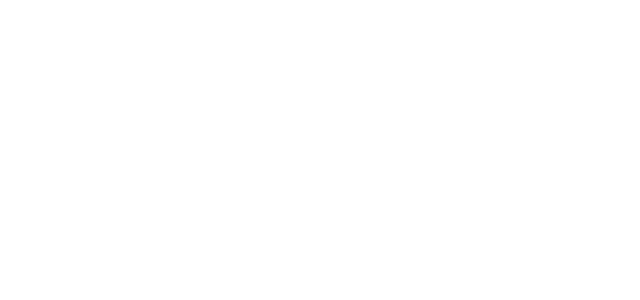
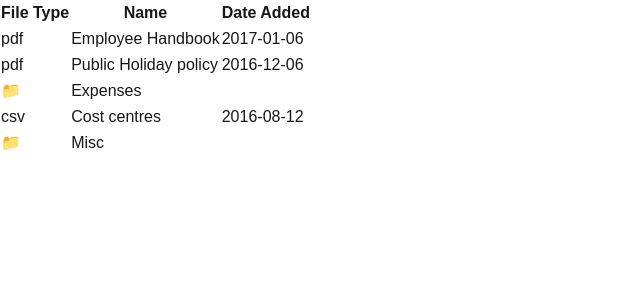
Before and after one commit to hwgwalker/document-viewer-task, a Next.js app: page / in a window 1280 px wide. Shown: the top 300 px of the page, without its empty margins (0-640 px from the left). Built offline with nearby package versions, Linux system fonts and the light colour scheme.

Commit message:
add table with data to page

```diff
--- a/app/_components/FileExplorer/FileExplorer.tsx
+++ b/app/_components/FileExplorer/FileExplorer.tsx
@@ -1,6 +1,7 @@
 import { FileType } from "@/app/_types/FileDataType";
 import { ComponentPropsWithoutRef, useMemo, useState } from "react";
 import { FileRow } from "../FileRow/FileRow";
+import { FolderRow } from "../FolderRow/FolderRow";
 
 type FileExplorerProps = ComponentPropsWithoutRef<"table"> & {
   data?: FileType[];
@@ -41,19 +42,7 @@
           <th onClick={() => setSortBy("date")}>Date Added</th>
         </tr>
       </thead>
-      <tbody>
-        {sortedItems &&
-          sortedItems.map((file, index) =>
-            file.type === "folder" ? (
-              <tr key={index}>
-                <td>📁</td>
-                <td>{file.name}</td>
-              </tr>
-            ) : (
-              <FileRow file={file} key={index} />
-            )
-          )}
-      </tbody>
+      <tbody>{sortedItems && sortedItems.map((item, index) => (item.type === "folder" ? <FolderRow folder={item} key={index} /> : <FileRow file={item} key={index} />))}</tbody>
     </table>
   );
 }
--- a/app/page.tsx
+++ b/app/page.tsx
@@ -1,5 +1,11 @@
 "use client";
+import fileData from "../public/file-data.json";
+import { FileExplorer } from "./_components/FileExplorer/FileExplorer";
 
 export default function Home() {
-  return <div className=""></div>;
+  return (
+    <div className="">
+      <FileExplorer data={fileData} />
+    </div>
+  );
 }
--- /dev/null
+++ b/public/file-data.json
@@ -0,0 +1,51 @@
+[
+    {
+        "type": "pdf",
+        "name": "Employee Handbook",
+        "added": "2017-01-06"
+    },
+    {
+        "type": "pdf",
+        "name": "Public Holiday policy",
+        "added": "2016-12-06"
+    },
+    {
+        "type": "folder",
+        "name": "Expenses",
+        "files":
+        [
+            {
+                "type": "doc",
+                "name": "Expenses claim form",
+                "added": "2017-05-02"
+            },
+            {
+                "type": "doc",
+                "name": "Fuel allowances",
+                "added": "2017-05-03"
+            }
+        ]
+    },
+    {
+        "type": "csv",
+        "name": "Cost centres",
+        "added": "2016-08-12"
+    },
+    {
+        "type": "folder",
+        "name": "Misc",
+        "files":
+        [
+            {
+                "type": "doc",
+                "name": "Christmas party",
+                "added": "2017-12-01"
+            },
+            {
+                "type": "mov",
+                "name": "Welcome to the company!",
+                "added": "2015-04-24"
+            }
+        ]
+    }
+]
```
